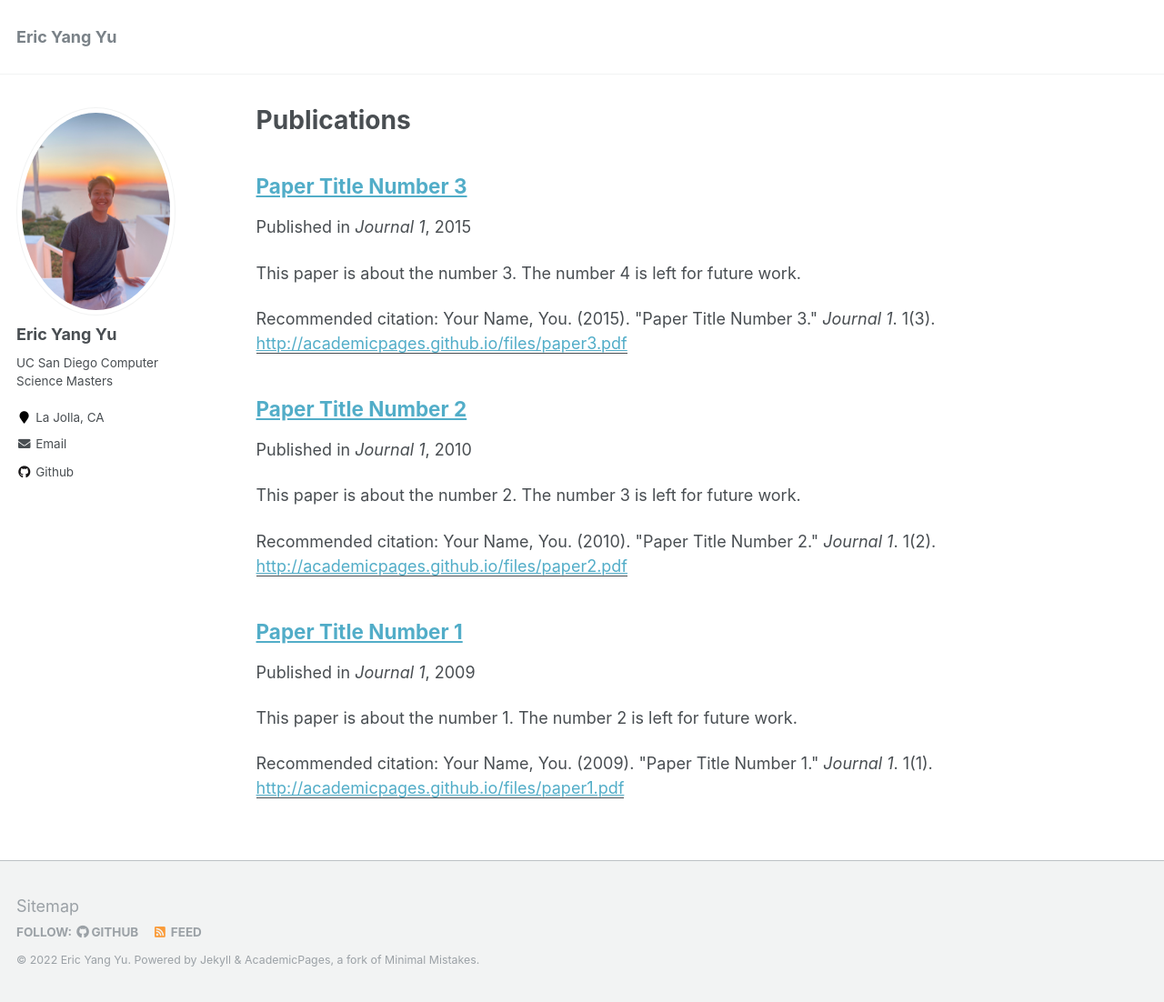
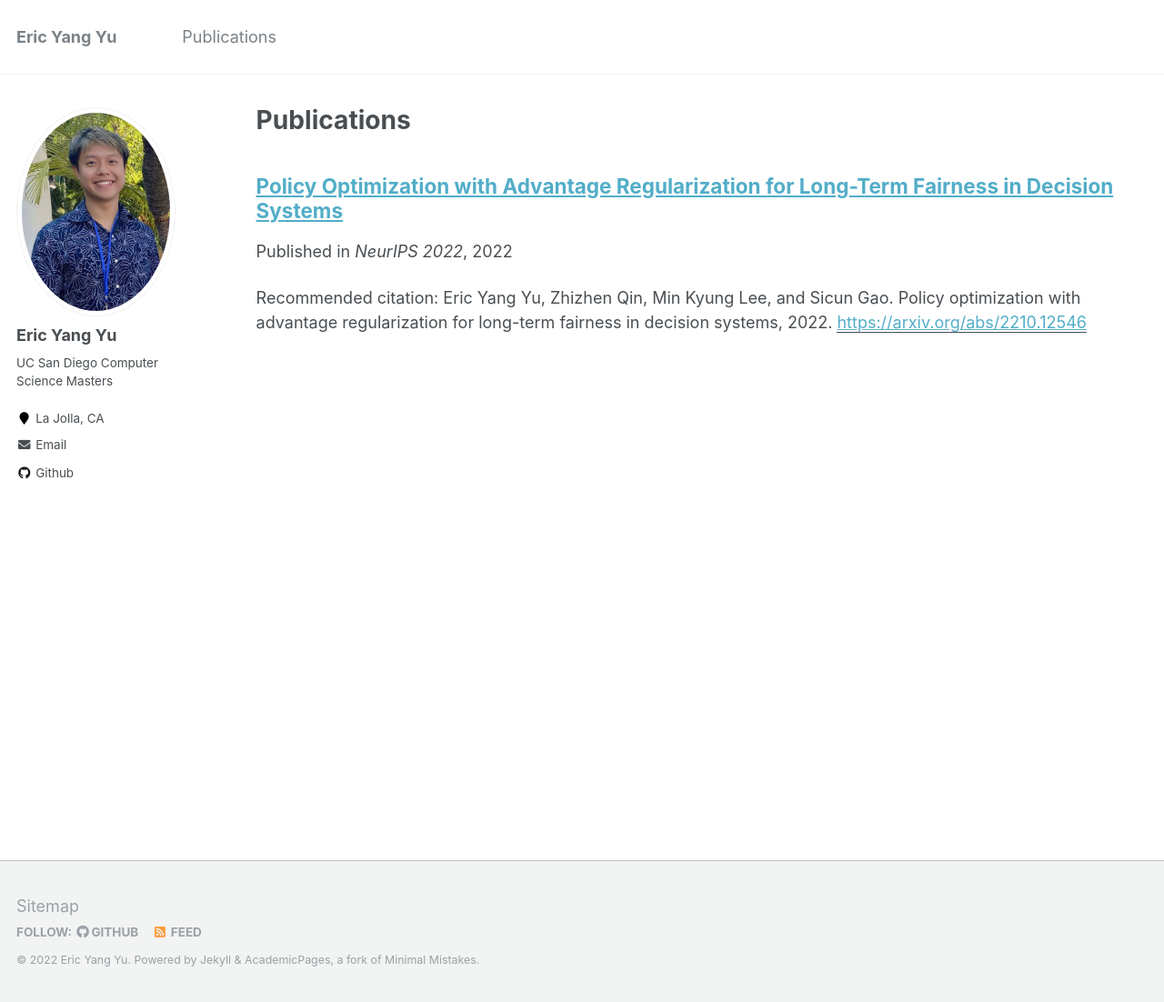
Before and after one commit to ericyangyu/ericyangyu.github.io, a Jekyll site: the page built from _pages/publications.md, in a window 1280 px wide and 1102 px high. Shown: the whole window at 91% size. Built offline with Jekyll 4.4.1, drawn with Linux system fonts in a browser that asks for light colours.

Commit message:
change prof pic + add publicatio

```diff
--- a/_data/navigation.yml
+++ b/_data/navigation.yml
@@ -1,7 +1,7 @@
 # main links links
 main:
-#  - title: "Publications"
-#    url: /publications/
+  - title: "Publications"
+    url: /publications/
 
 #  - title: "Talks"
 #    url: /talks/
--- a/_publications/2009-10-01-paper-title-number-1.md
+++ /dev/null
@@ -1,15 +0,0 @@
----
-title: "Paper Title Number 1"
-collection: publications
-permalink: /publication/2009-10-01-paper-title-number-1
-excerpt: 'This paper is about the number 1. The number 2 is left for future work.'
-date: 2009-10-01
-venue: 'Journal 1'
-paperurl: 'http://academicpages.github.io/files/paper1.pdf'
-citation: 'Your Name, You. (2009). &quot;Paper Title Number 1.&quot; <i>Journal 1</i>. 1(1).'
----
-This paper is about the number 1. The number 2 is left for future work.
-
-[Download paper here](http://academicpages.github.io/files/paper1.pdf)
-
-Recommended citation: Your Name, You. (2009). "Paper Title Number 1." <i>Journal 1</i>. 1(1).
--- a/_publications/2010-10-01-paper-title-number-2.md
+++ /dev/null
@@ -1,15 +0,0 @@
----
-title: "Paper Title Number 2"
-collection: publications
-permalink: /publication/2010-10-01-paper-title-number-2
-excerpt: 'This paper is about the number 2. The number 3 is left for future work.'
-date: 2010-10-01
-venue: 'Journal 1'
-paperurl: 'http://academicpages.github.io/files/paper2.pdf'
-citation: 'Your Name, You. (2010). &quot;Paper Title Number 2.&quot; <i>Journal 1</i>. 1(2).'
----
-This paper is about the number 2. The number 3 is left for future work.
-
-[Download paper here](http://academicpages.github.io/files/paper2.pdf)
-
-Recommended citation: Your Name, You. (2010). "Paper Title Number 2." <i>Journal 1</i>. 1(2).
--- a/_publications/2015-10-01-paper-title-number-3.md
+++ /dev/null
@@ -1,15 +0,0 @@
----
-title: "Paper Title Number 3"
-collection: publications
-permalink: /publication/2015-10-01-paper-title-number-3
-excerpt: 'This paper is about the number 3. The number 4 is left for future work.'
-date: 2015-10-01
-venue: 'Journal 1'
-paperurl: 'http://academicpages.github.io/files/paper3.pdf'
-citation: 'Your Name, You. (2015). &quot;Paper Title Number 3.&quot; <i>Journal 1</i>. 1(3).'
----
-This paper is about the number 3. The number 4 is left for future work.
-
-[Download paper here](http://academicpages.github.io/files/paper3.pdf)
-
-Recommended citation: Your Name, You. (2015). "Paper Title Number 3." <i>Journal 1</i>. 1(3).
--- /dev/null
+++ b/_publications/policy_optimization_with_advantage_regularization_for_long_term_fairness_in_decision_systems.md
@@ -0,0 +1,15 @@
+---
+title: "Policy Optimization with Advantage Regularization for Long-Term Fairness in Decision Systems"
+collection: publications
+permalink: /publication/policy_optimization_with_advantage_regularization_for_long_term_fairness_in_decision_systems
+excerpt: ''
+date: 2022-10-22
+venue: 'NeurIPS 2022'
+paperurl: 'https://arxiv.org/abs/2210.12546'
+citation: 'Eric Yang Yu, Zhizhen Qin, Min Kyung Lee, and Sicun Gao. Policy optimization with advantage regularization for long-term fairness in decision systems, 2022.'
+---
+Abstract
+---
+Long-term fairness is an important factor of consideration in designing and deploying learning-based decision systems in high-stake decision-making contexts. Recent work has proposed the use of Markov Decision Processes (MDPs) to formulate decision-making with long-term fairness requirements in dynamically changing environments, and demonstrated major challenges in directly deploying heuristic and rule-based policies that worked well in static environments. We show that policy optimization methods from deep reinforcement learning can be used to find strictly better decision policies that can often achieve both higher overall utility and less violation of the fairness requirements, compared to previously-known strategies. In particular, we propose new methods for imposing fairness requirements in policy optimization by regularizing the advantage evaluation of different actions. Our proposed methods make it easy to impose fairness constraints without reward engineering or sacrificing training efficiency. We perform detailed analyses in three established case studies, including attention allocation in incident monitoring, bank loan approval, and vaccine distribution in population networks.
+
+[Download paper here](https://arxiv.org/abs/2210.12546)
```
Also changed, not shown: images/bio-photo-2.jpg (deleted), images/bio-photo.jpg (deleted), images/profile.jpg.
